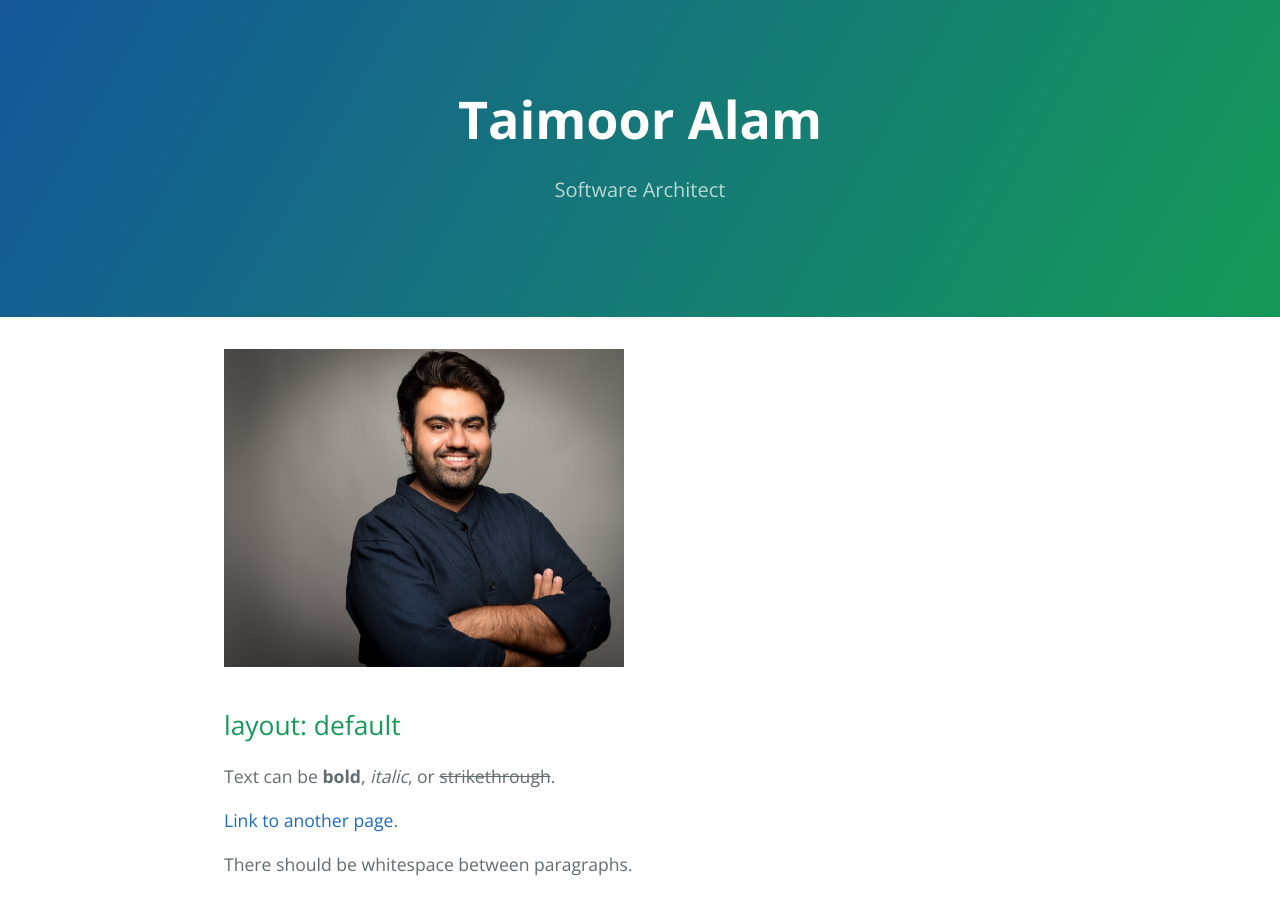
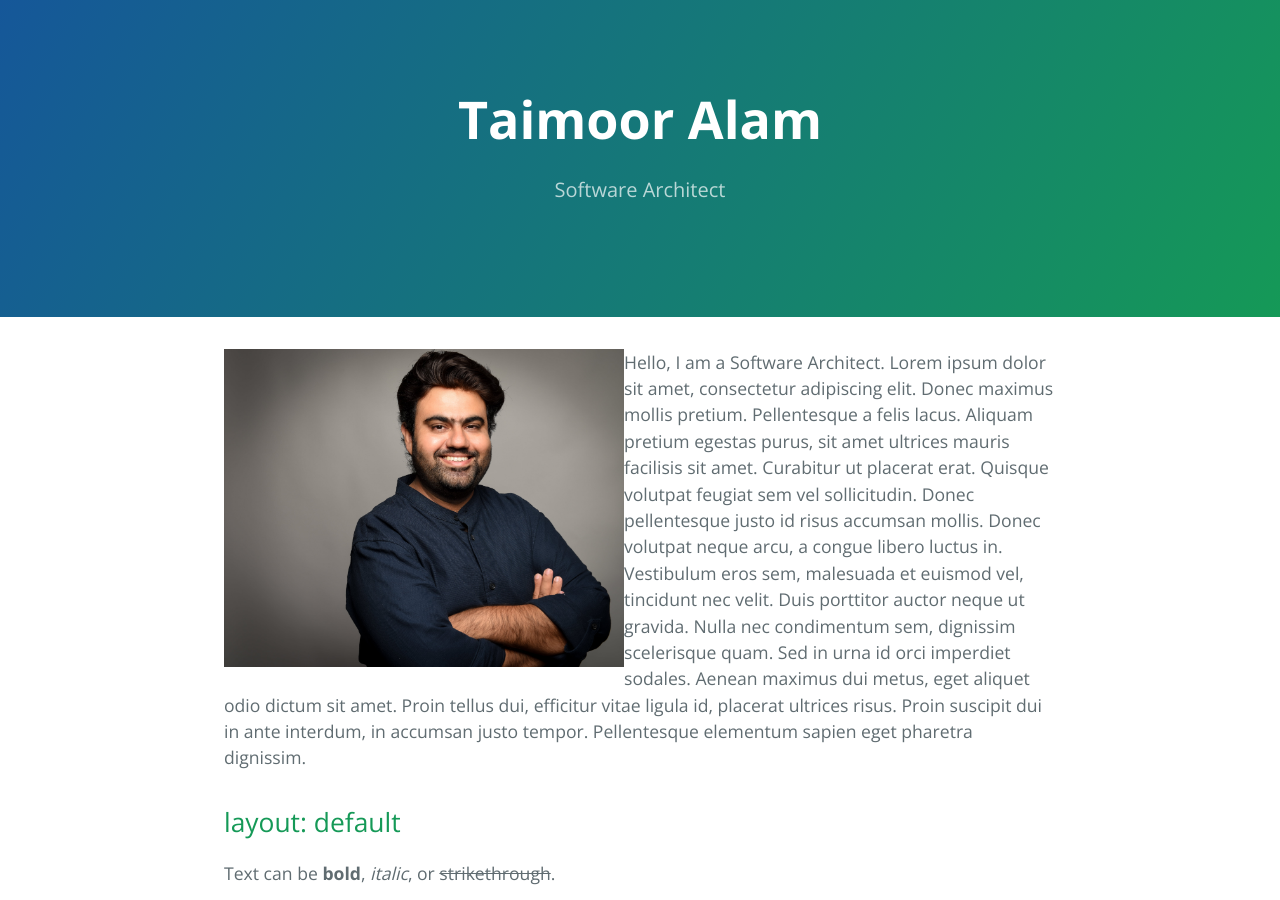
Before and after one commit to taimooralam/taimooralam.github.io, a Jekyll site: the page built from index.md, in a window 1280 px wide and 900 px high. Built offline with Jekyll 4.4.1, drawn with Linux system fonts in a browser that asks for light colours; our own code applies the rules of GitHub Pages for plain Markdown files.

Commit message:
add lorem ipsum, wrapped text

```diff
--- a/index.md
+++ b/index.md
@@ -1,4 +1,5 @@
-<img src="./assets/images/picture.jpg" alt="drawing" width="400"/>
+<img src="./assets/images/picture.jpg" align="left" alt="drawing" width="400"/>
+Hello, I am a Software Architect. Lorem ipsum dolor sit amet, consectetur adipiscing elit. Donec maximus mollis pretium. Pellentesque a felis lacus. Aliquam pretium egestas purus, sit amet ultrices mauris facilisis sit amet. Curabitur ut placerat erat. Quisque volutpat feugiat sem vel sollicitudin. Donec pellentesque justo id risus accumsan mollis. Donec volutpat neque arcu, a congue libero luctus in. Vestibulum eros sem, malesuada et euismod vel, tincidunt nec velit. Duis porttitor auctor neque ut gravida. Nulla nec condimentum sem, dignissim scelerisque quam. Sed in urna id orci imperdiet sodales. Aenean maximus dui metus, eget aliquet odio dictum sit amet. Proin tellus dui, efficitur vitae ligula id, placerat ultrices risus. Proin suscipit dui in ante interdum, in accumsan justo tempor. Pellentesque elementum sapien eget pharetra dignissim.
 
 ## layout: default
 
```
